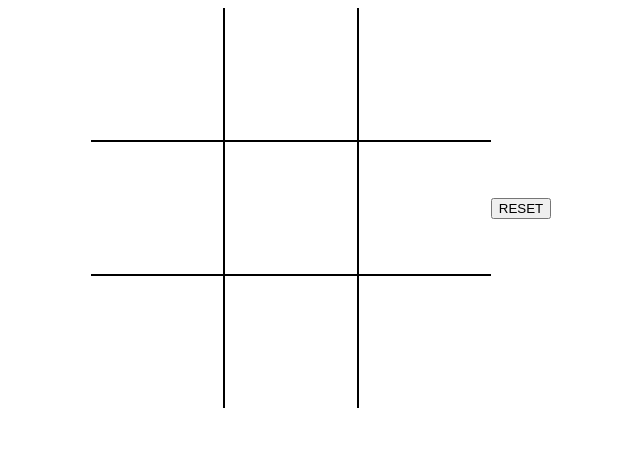
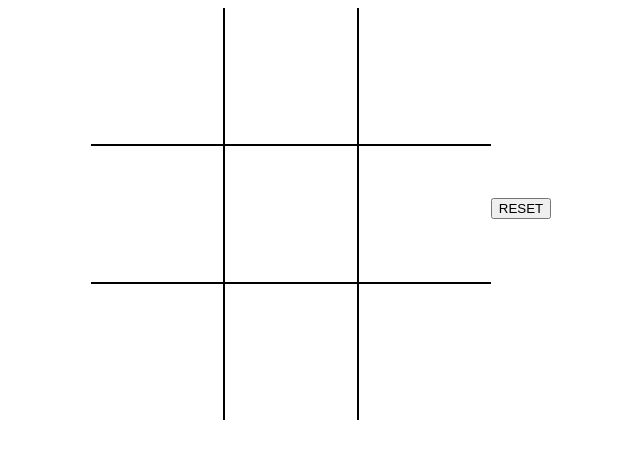
Before and after one commit to kmaat/tic-tac-toe, a plain HTML site: page index.html in a window 1280 px wide. Shown: the whole page, without its empty margins (319-959 px from the left). Drawn offline with Linux system fonts and the light colour scheme.

Commit message:
fixed style bug

```diff
--- a/index.html
+++ b/index.html
@@ -12,19 +12,36 @@
     <div class="board__container">
         <div class="board__square">
             <div class="board__row one">
-                <div class="board__column one" id="0" onclick="selectSquare(event)"></div>
-                <div class="board__column two" id="1" onclick="selectSquare(event)"></div>
-                <div class="board__column three" id="2" onclick="selectSquare(event)"></div>
+                <div class="board__column one" id="0" onclick="selectSquare(event)">
+                    <canvas width="200px" height="200px" class="board__canvas one"></canvas>
+                </div>
+                <div class="board__column two" id="1" onclick="selectSquare(event)">
+                    <canvas width="200px" height="200px" class="board__canvas two"></canvas>
+                </div>
+                <div class="board__column three" id="2" onclick="selectSquare(event)">
+                    <canvas width="200px" height="200px" class="board__canvas three"></canvas>
+                </div>
             </div>
             <div class="board__row two">
-                <div class="board__column one" id="3" onclick="selectSquare(event)"></div>
-                <div class="board__column two" id="4" onclick="selectSquare(event)"></div>
-                <div class="board__column three" id="5" onclick="selectSquare(event)"></div>
+                <div class="board__column one" id="3" onclick="selectSquare(event)">
+                    <canvas width="200px" height="200px" class="board__canvas four"></canvas>
+                </div>
+                <div class="board__column two" id="4" onclick="selectSquare(event)">
+                    <canvas width="200px" height="200px" class="board__canvas five"></canvas>
+                </div>
+                <div class="board__column three" id="5" onclick="selectSquare(event)">
+                    <canvas width="200px" height="200px" class="board__canvas six"></canvas>
+                </div>
             </div>
             <div class="board__row three">
-                <div class="board__column one" id="6" onclick="selectSquare(event)"></div>
-                <div class="board__column two" id="7" onclick="selectSquare(event)"></div>
-                <div class="board__column three" id="8" onclick="selectSquare(event)"></div>
+                <div class="board__column one" id="6" onclick="selectSquare(event)">
+                    <canvas width="200px" height="200px" class="board__canvas seven"></canvas>
+                </div>
+                <div class="board__column two" id="7" onclick="selectSquare(event)">
+                    <canvas width="200px" height="200px" class="board__canvas eight"></canvas>                </div>
+                <div class="board__column three" id="8" onclick="selectSquare(event)">
+                    <canvas width="200px" height="200px" class="board__canvas nine"></canvas>
+                </div>
             </div>
         </div>
         <div class="board__results"></div>
--- a/index.js
+++ b/index.js
@@ -21,7 +21,10 @@ function initBoard() {
     isGameOver = false;
     document.getElementsByClassName("board__results")[0].innerHTML = "";
     for(let square in boardMap) {
-        document.getElementById(square).innerHTML = " ";
+        let div = document.getElementById(square);
+        let canvas = div.children[0];
+        let context = canvas.getContext("2d");
+        context.clearRect(0, 0, canvas.width, canvas.height);
     }
     boardMap = {
         0: false,
@@ -87,11 +90,6 @@ function selectSquare(event) {
 }
 
 function drawSquare(div) {
-    div.innerHTML=`<canvas
-        width="${div.clientWidth}"
-        height="${div.clientHeight}"
-        style="z-index:-1;position:relative;width:100%;height:100%;"
-    /canvas>`;
     let canvas = div.children[0];
     let context = canvas.getContext("2d");
     context.lineWidth = 3;
@@ -203,7 +201,6 @@ const winningCombinations = [
             availableSquares.push(square);
         }
     }
-
     let selectedSquare = getRandomInt(0, availableSquares.length - 1);
     return availableSquares[selectedSquare];
 }
--- a/style.css
+++ b/style.css
@@ -28,3 +28,9 @@
   border-left: 2px solid black;
   border-right: 2px solid black;
 }
+.board__canvas {
+  z-index: -1;
+  position: relative;
+  width: 100%;
+  height: 100%;
+}
```
